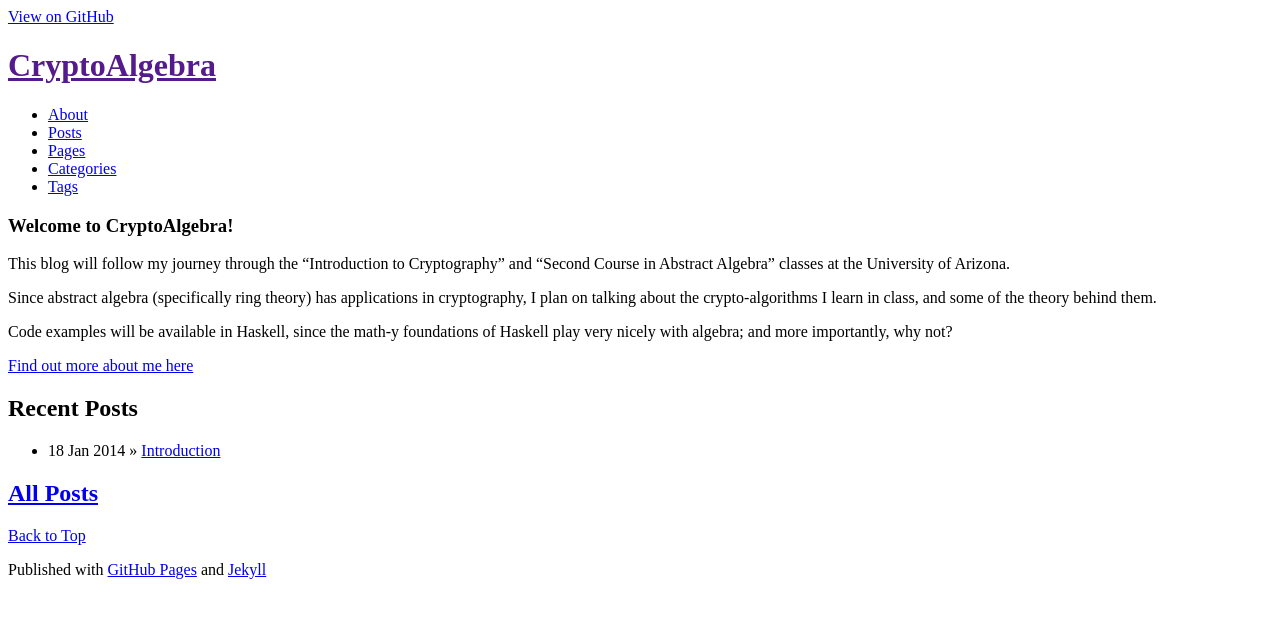
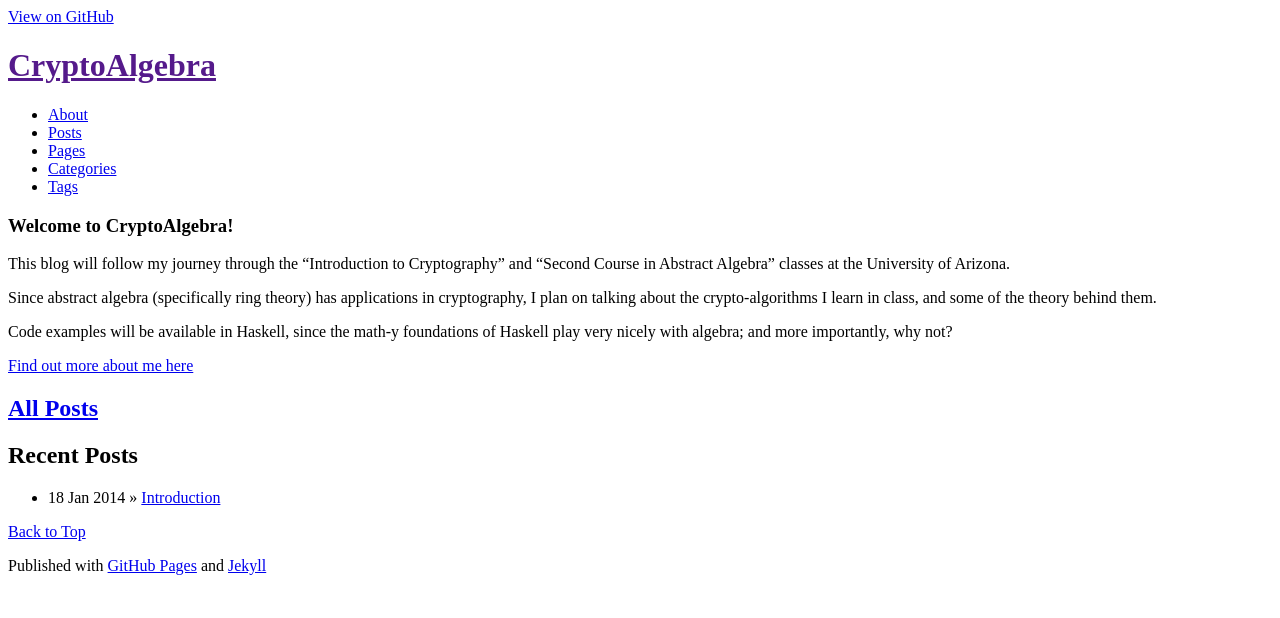
Before and after one commit to mgaut72/CryptoAlgebra, a Jekyll site: the page built from index.md, in a window 1280 px wide. Shown: the top 618 px of the page. Built offline with Jekyll 4.4.1, drawn with Linux system fonts in a browser that asks for light colours; comment, search, counter and statistics services are not loaded.

Commit message:
un-underline allposts in index

```diff
--- a/assets/themes/slate/css/stylesheet.css
+++ b/assets/themes/slate/css/stylesheet.css
@@ -81,6 +81,10 @@
   padding-bottom: 10px;
   font-size: 28px;
   background: url('../skin/bg_hr.png') repeat-x bottom;
+}
+
+h2.noline {
+    background: none;
 }
 
 h3 {
--- a/index.md
+++ b/index.md
@@ -17,6 +17,8 @@
 
 [Find out more about me here]({{BASE_PATH}}/about.html)
 
+<h2 class="noline"><a href="{{BASE_PATH}}/posts.html">All Posts</a></h2>
+
 ## Recent Posts
 
 <ul class="posts">
```
Also changed, not shown: other parts of index.md (+0 -2 lines).
